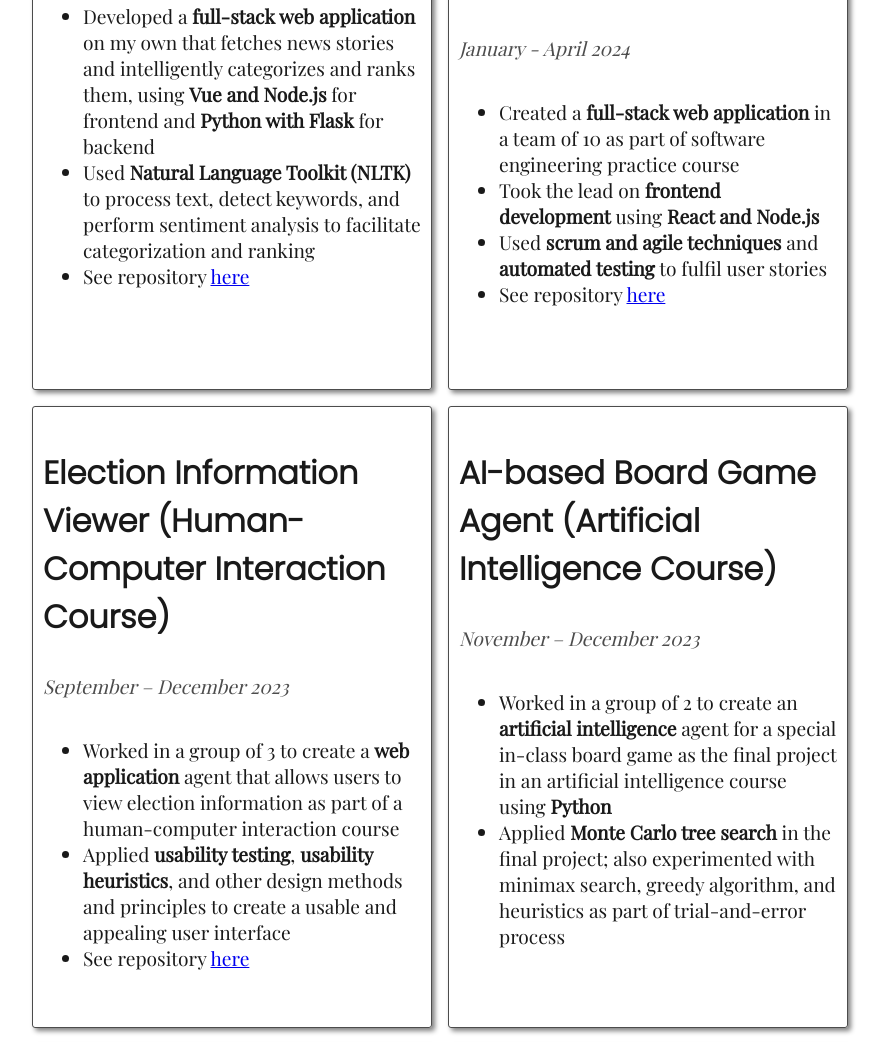
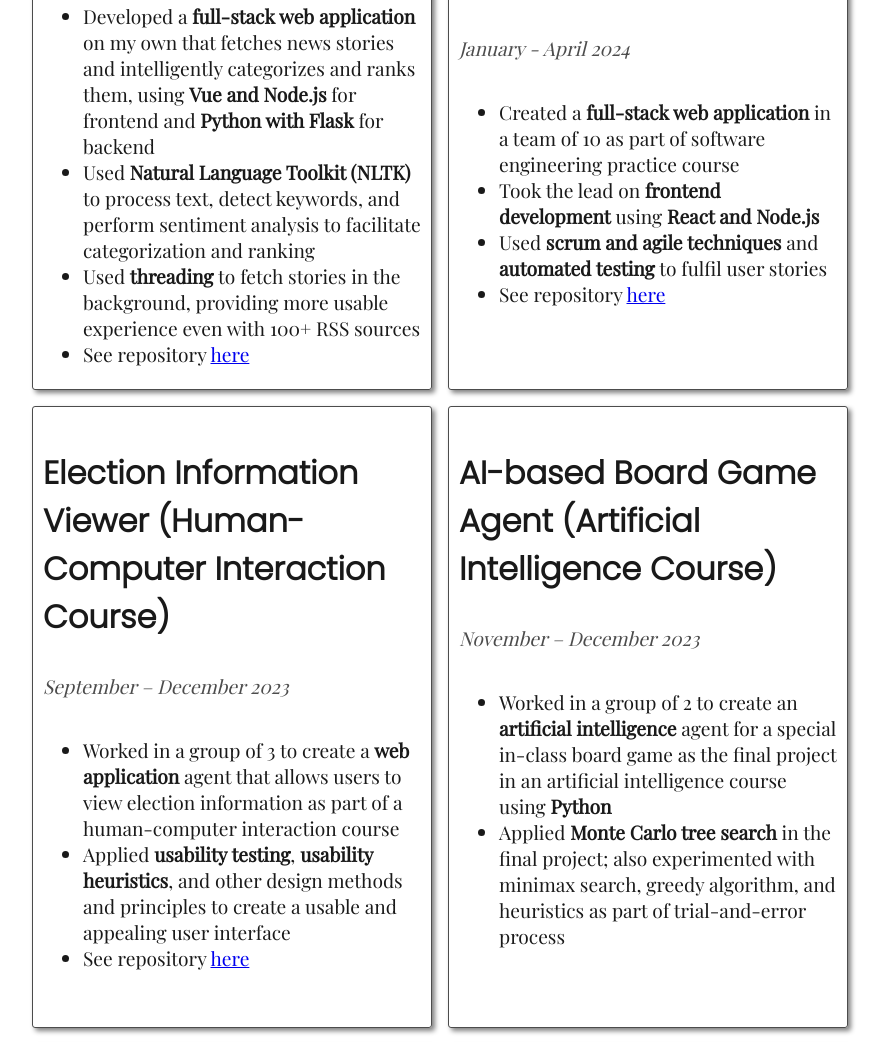
Before and after one commit to JryHL/AdviceGenerator, a plain HTML site: page index.html in a window 1280 px wide. Shown: the part 2475-3517 px from the top of the page, without its empty margins (40-925 px from the left). Drawn offline with nearby package versions, Linux system fonts and the light colour scheme.

Commit message:
added info

```diff
--- a/index.html
+++ b/index.html
@@ -86,6 +86,7 @@
       text: "<ul>\
       <li>Developed a <b>full-stack web application</b> on my own that fetches news stories and intelligently categorizes and ranks them, using <b>Vue and Node.js</b> for frontend and <b>Python with Flask</b> for backend</li>\
       <li>Used <b>Natural Language Toolkit (NLTK)</b> to process text, detect keywords, and perform sentiment analysis to facilitate categorization and ranking</li>\
+      <li>Used <b>threading</b> to fetch stories in the background, providing more usable experience even with 100+ RSS sources</li>\
       <li>See repository <a href=\"https://github.com/JryHL/RSSReader\">here</a></li>\
       </ul>"
     });
```
